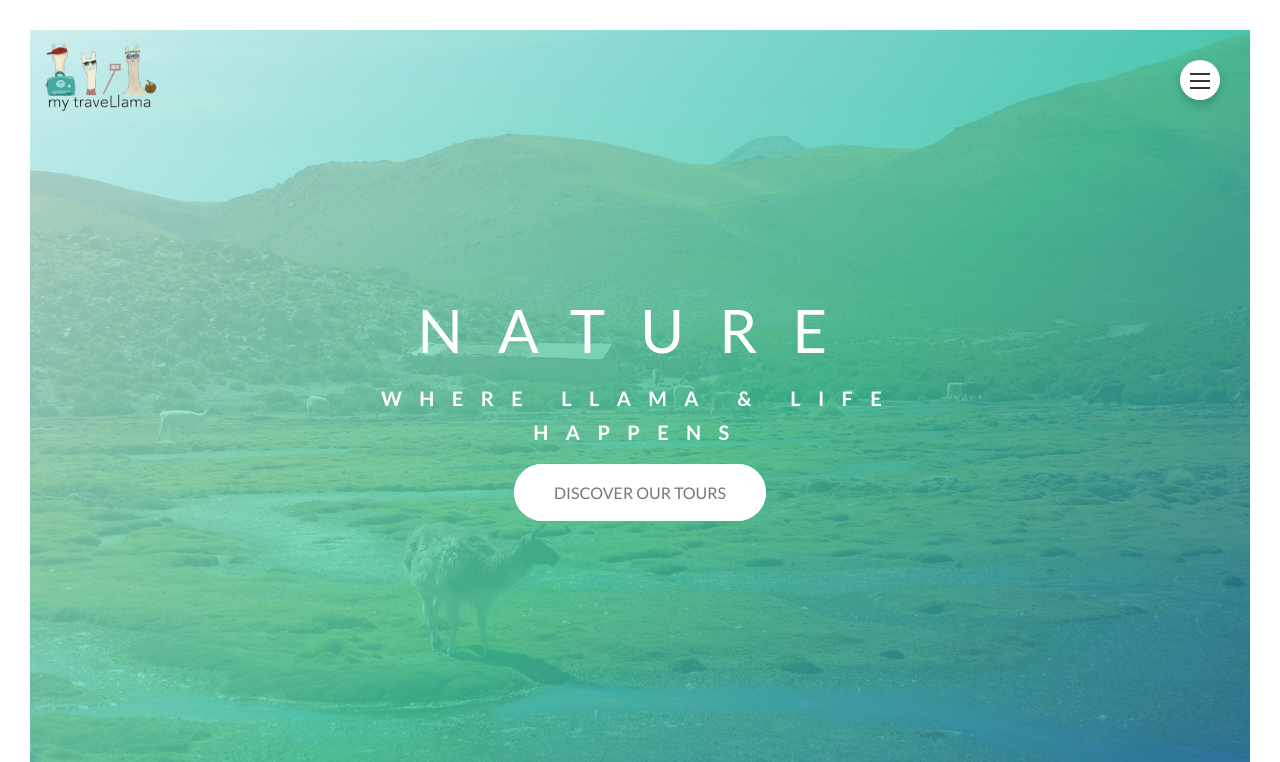
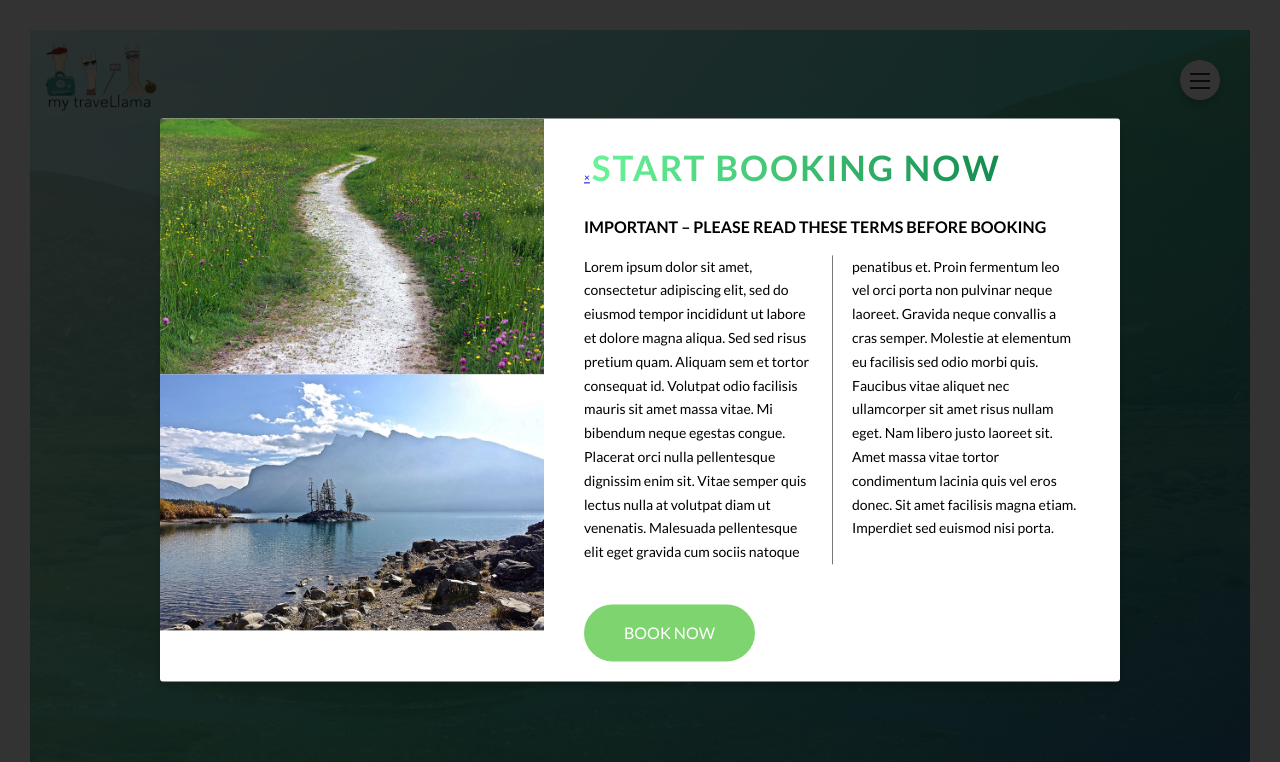
Before and after one commit to cheneus/Llama-proto, a website: page index.html in a window 1280 px wide. Shown: the top 762 px of the page. Drawn offline with Linux system fonts and the light colour scheme.

Commit message:
pop up css prototype

```diff
--- a/index.html
+++ b/index.html
@@ -329,6 +329,32 @@
             </div>
         </div>
     </footer>
+
+    <div class='popup' id="popup_booking">
+        <div class="popup__content">
+            <div class="popup__left">
+                <img src="img/trail-1-900.jpg" alt="trail" class="popup__img">
+                <img src="img/wild-land-1-900.jpg" alt="wild-land-sea" class="popup__img">
+            </div>
+            <div class="popup__right">
+                <a href="#section-tours" class="popup__close">&times;</a>
+                <h2 class="heading-secondary u-margin-bottom-small">Start booking now</h2>
+                <h3 class="heading-tertiary u-margin-bottom-small">Important &ndash; Please read these terms before booking</h3>
+                <p class="popup__text">
+                    Lorem ipsum dolor sit amet, consectetur adipiscing elit, sed do eiusmod tempor incididunt ut labore et dolore magna aliqua.
+                    Sed sed risus pretium quam. Aliquam sem et tortor consequat id. Volutpat odio facilisis mauris sit
+                    amet massa vitae. Mi bibendum neque egestas congue. Placerat orci nulla pellentesque dignissim enim
+                    sit. Vitae semper quis lectus nulla at volutpat diam ut venenatis. Malesuada pellentesque elit eget
+                    gravida cum sociis natoque penatibus et. Proin fermentum leo vel orci porta non pulvinar neque laoreet.
+                    Gravida neque convallis a cras semper. Molestie at elementum eu facilisis sed odio morbi quis. Faucibus
+                    vitae aliquet nec ullamcorper sit amet risus nullam eget. Nam libero justo laoreet sit. Amet massa
+                    vitae tortor condimentum lacinia quis vel eros donec. Sit amet facilisis magna etiam. Imperdiet sed
+                    euismod nisi porta.
+                </p>
+                <a href="#" class="btn btn--green">Book now</a>
+            </div>
+        </div>
+    </div>
 </body>
 
 </html>
--- a/sass/components/_popup.scss
+++ b/sass/components/_popup.scss
@@ -0,0 +1,47 @@
+.popup {
+    height: 100vh;
+    width: 100%;
+    position: fixed;
+    top:0;
+    left:0;
+    background-color: rgba($color-black, 0.8);
+    z-index: 9000;
+
+    &__content {
+        width: 75%;
+        background-color: $color-white;
+        box-shadow: $box-shadow-small;
+        border-radius: 3px;
+        display:table;
+        overflow:hidden;
+
+        @include absCenter;
+    }
+
+    &__left {
+        width:40%;
+        display:table-cell;
+    }
+    &__right {
+        width:60.00%;
+        display:table-cell;
+        vertical-align: middle;
+        padding:2rem 4rem;
+    }
+    &__img {
+        display: block;
+        width:100%;
+    }
+    &__text {
+        font-size: 1.4rem;
+        margin-bottom: 4rem;
+
+        column-count: 2;
+        column-gap: 4rem;
+        column-rule: 1px solid $color-grey-dark;
+    }
+
+    &__close {
+
+    }
+}
```
Also changed, not shown: css/style.css, img/trail-1-900.jpg (added), img/wild-land-1-900.jpg (added), 2 other files.
